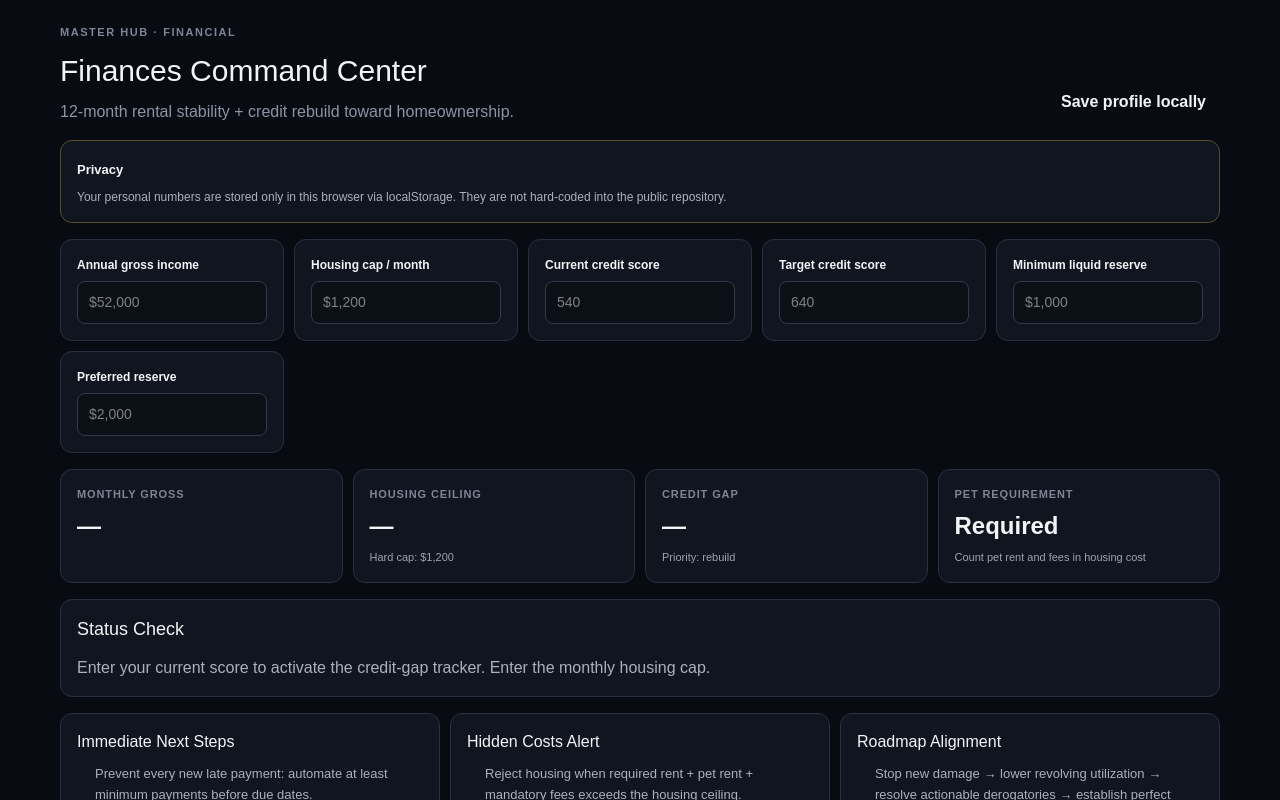
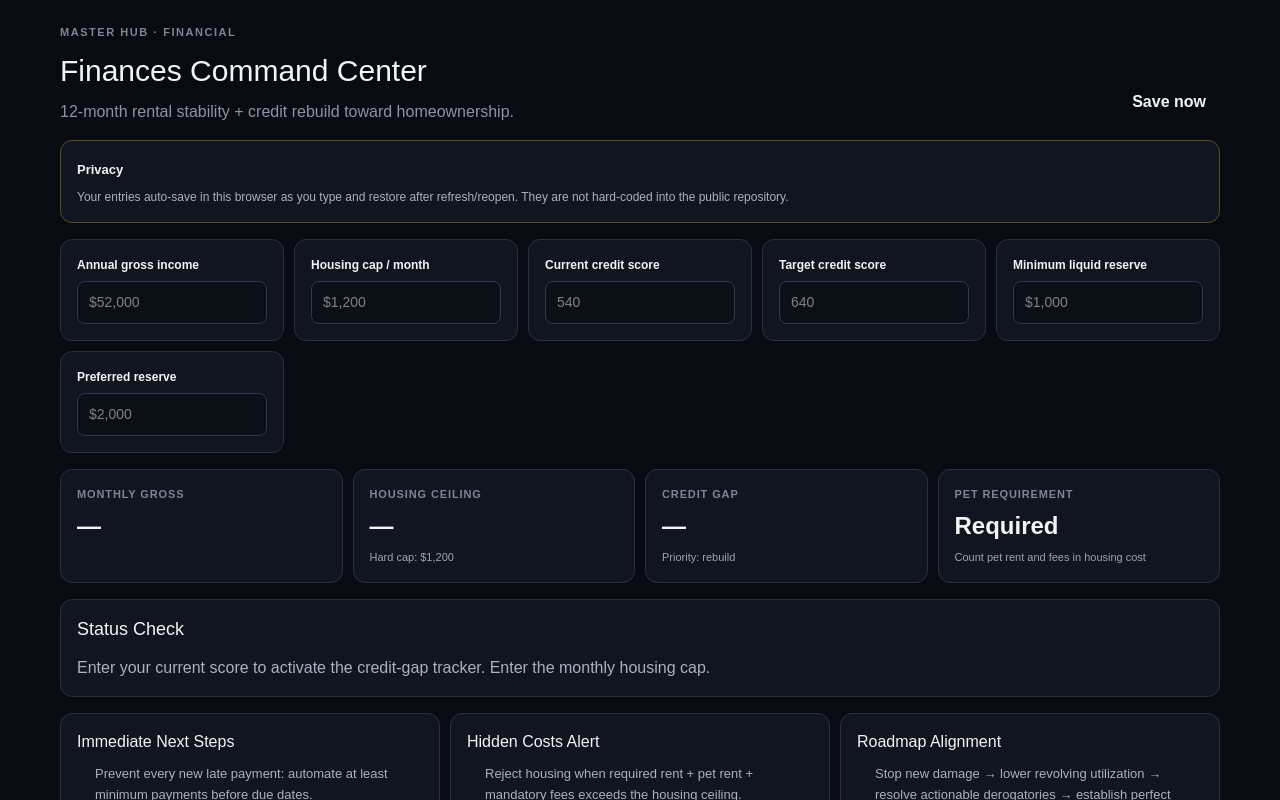
Before and after one commit to ssalem9580/master-hub, a Next.js app in the folder master-hub-app/: page /finances-command-center in a window 1280 px wide. Shown: the top 800 px of the page. Built offline with nearby package versions, Linux system fonts and the light colour scheme.

Commit message:
Auto-save finance entries as user types

```diff
--- a/master-hub-app/src/app/finances-command-center/page.tsx
+++ b/master-hub-app/src/app/finances-command-center/page.tsx
@@ -11,12 +11,13 @@ const box:React.CSSProperties={border:"1px solid #283142",borderRadius:12,backgr
 const input:React.CSSProperties={width:"100%",background:"#0b0f16",border:"1px solid #30394a",borderRadius:8,padding:"10px 11px",color:"#f4f4f7",fontSize:14};
 
 export default function FinancesCommandCenter(){
-  const [p,setP]=useState<Profile>(EMPTY),[saved,setSaved]=useState(false);
-  useEffect(()=>{const id=window.setTimeout(()=>{try{const raw=localStorage.getItem(KEY);if(raw)setP({...EMPTY,...JSON.parse(raw)})}catch{}},0);return()=>window.clearTimeout(id)},[]);
+  const [p,setP]=useState<Profile>(EMPTY),[saved,setSaved]=useState(false),[hydrated,setHydrated]=useState(false);
+  useEffect(()=>{const id=window.setTimeout(()=>{try{const raw=localStorage.getItem(KEY);if(raw)setP({...EMPTY,...JSON.parse(raw)})}catch{}finally{setHydrated(true)}},0);return()=>window.clearTimeout(id)},[]);
+  useEffect(()=>{if(!hydrated)return;try{localStorage.setItem(KEY,JSON.stringify(p));setSaved(true);const id=window.setTimeout(()=>setSaved(false),1000);return()=>window.clearTimeout(id)}catch{}},[hydrated,p]);
   const n=(v:string)=>Number(v.replace(/[^0-9.]/g,""))||0;
   const monthlyGross=useMemo(()=>n(p.income)/12,[p.income]);
   const cap=n(p.housingCap),score=n(p.creditScore),target=n(p.targetScore)||640;
-  const save=()=>{localStorage.setItem(KEY,JSON.stringify(p));setSaved(true);setTimeout(()=>setSaved(false),1500)};
+  const save=()=>{try{localStorage.setItem(KEY,JSON.stringify(p));setSaved(true);setTimeout(()=>setSaved(false),1500)}catch{}};
   const set=(k:keyof Profile,v:string|boolean)=>setP(x=>({...x,[k]:v}));
   const scoreGap=Math.max(0,target-score);
   const housingHealthy=cap>0&&monthlyGross>0&&cap<=1200;
@@ -25,10 +26,10 @@ export default function FinancesCommandCenter(){
     <div style={{maxWidth:1160,margin:"0 auto",display:"grid",gap:16}}>
       <header style={{display:"flex",justifyContent:"space-between",gap:16,alignItems:"end",flexWrap:"wrap"}}>
         <div><div style={{fontSize:11,letterSpacing:".14em",color:"#7d8596",fontWeight:800}}>MASTER HUB · FINANCIAL</div><h1 style={{margin:"7px 0",fontSize:30}}>Finances Command Center</h1><p style={{margin:0,color:"#8c94a5"}}>12-month rental stability + credit rebuild toward homeownership.</p></div>
-        <button onClick={save} style={{border:0,borderRadius:8,padding:"10px 14px",fontWeight:800,cursor:"pointer"}}>{saved?"Saved":"Save profile locally"}</button>
+        <button onClick={save} style={{border:0,borderRadius:8,padding:"10px 14px",fontWeight:800,cursor:"pointer"}}>{saved?"Saved automatically":"Save now"}</button>
       </header>
 
-      <section style={{...box,borderColor:"#594d28"}}><strong style={{fontSize:13}}>Privacy</strong><p style={{margin:"7px 0 0",fontSize:12,color:"#aab1bf",lineHeight:1.5}}>Your personal numbers are stored only in this browser via localStorage. They are not hard-coded into the public repository.</p></section>
+      <section style={{...box,borderColor:"#594d28"}}><strong style={{fontSize:13}}>Privacy</strong><p style={{margin:"7px 0 0",fontSize:12,color:"#aab1bf",lineHeight:1.5}}>Your entries auto-save in this browser as you type and restore after refresh/reopen. They are not hard-coded into the public repository.</p></section>
 
       <section style={{display:"grid",gridTemplateColumns:"repeat(auto-fit,minmax(210px,1fr))",gap:10}}>
         <Field label="Annual gross income" value={p.income} onChange={v=>set("income",v)} placeholder="$52,000"/>
```
